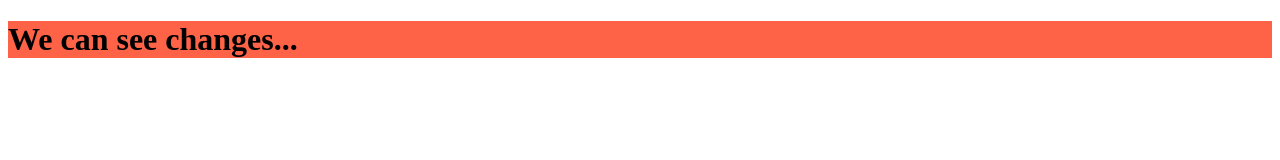
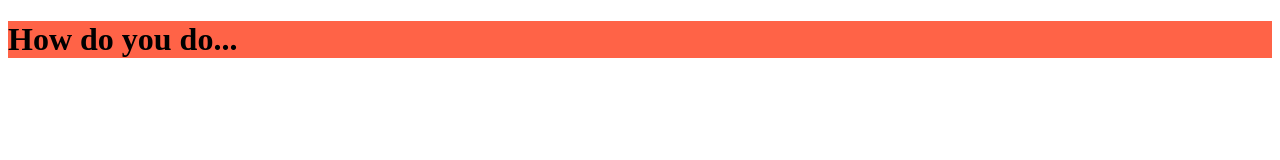
Before and after one commit to dimapovarchuk/aws_s3_bucket, a plain HTML site: page index.html in a window 1280 px wide. Drawn offline with Linux system fonts and the light colour scheme.

Commit message:
Update index.html

```diff
--- a/index.html
+++ b/index.html
@@ -2,7 +2,7 @@
 <html>
 <body>
 
-<h1 style="background-color:Tomato;">We can see changes... </h1>
+<h1 style="background-color:Tomato;">How do you do...</h1>
 
 
 </body>
```
